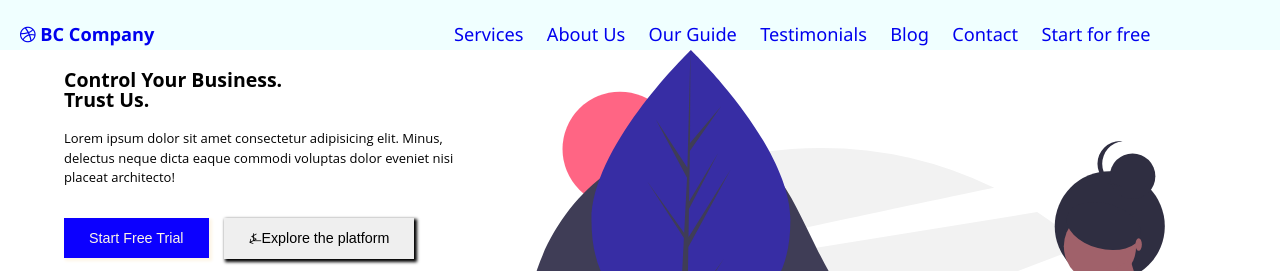
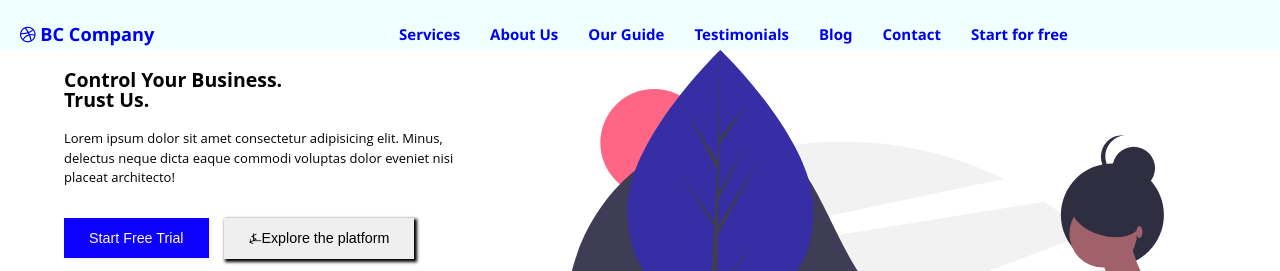
Before and after one commit to livelinksinfo/drbbble-landing-page, a plain HTML site: page index.html in a window 1280 px wide. Shown: the top 271 px of the page. Drawn offline with Linux system fonts and the light colour scheme; a web font is replaced by a local one.

Commit message:
editting

```diff
--- a/assets/style.css
+++ b/assets/style.css
@@ -29,15 +29,46 @@ body {
 }
 
 .navbar {
+    float: right;
     width: 70%;
     position: relative;
-    padding: 25px 0 15px 60px;
+    padding: 25px 0;
     flex-flow: row-reverse;
 }
 
-.nav {
+.navbar .nav {
     /* float: right; */
     text-align: left;
+    float: left;
+}
+
+.navbar .nav a {
+    font-weight: 600;
+    font-size: 15px;
+}
+
+li.quote {
+    margin-left: 20px;
+    width: 70%;
+    display: inline-block;
+}
+
+li.nav a {
+    text-decoration: none;
+    font-family: 'Segoe UI', Tahoma, Geneva, Verdana, sans-serif;
+    font-size: 1.4em;
+    padding: 5px 15px;
+}
+
+li.nav {
+    display: block;
+    /* padding: 0 30px; */
+    list-style: none;
+}
+
+li.nav a:hover {
+    color: #ffffff;
+    background-color: black;
 }
 
 h1 {
@@ -50,36 +81,6 @@ h1 {
     height: auto;
     margin: 0 auto 25px auto;
     top: 30px;
-}
-
-li.quote {
-    margin-left: 20px;
-    width: 70%;
-    display: inline-block;
-}
-
-li.nav a {
-    text-decoration: none;
-    font-family: 'Segoe UI', Tahoma, Geneva, Verdana, sans-serif;
-    font-size: 1.4em;
-}
-
-li.nav {
-    display: inline;
-    padding: 0 10px;
-    list-style: none;
-}
-
-li.nav:hover {
-    color: #ffffff;
-    background-color: rgb(197, 195, 195);
-    /* text-transform: uppercase; */
-    padding-top: 12px;
-    padding-bottom: 4px;
-}
-
-li.nav a:hover {
-    color: #ffffff;
 }
 
 .section-1,
@@ -176,11 +177,17 @@ hr.style:before {
 
 .class-2 {
     width: 60%;
+    background-image: url("../svg/undraw_dream_world_cin1.svg");
+    background-position: 40px;
+    background-size: contain;
+    background-repeat: no-repeat;
+    height: 540px;
 }
 
-.class-2 img {
+
+/* .class-2 img {
     width: 100%;
-}
+} */
 
 .body {
     width: 25%;
@@ -230,11 +237,13 @@ hr.style:before {
 }
 
 .indent {
-    margin: 20px 0px 20px 33px;
+    margin: 20px 0px;
     /* margin-left: 33px; */
     line-height: 1.6em;
     font-size: 1.2em;
     font-family: 'Segoe UI', Tahoma, Geneva, Verdana, sans-serif;
+    border-left: 1px solid hsl(17, 90%, 51%);
+    padding-left: 50px;
 }
 
 .layout-1 img,
--- a/index.html
+++ b/index.html
@@ -58,7 +58,7 @@
                     </ul>
                 </div>
             </div>
-            <div class="class-2"><img src="./svg/undraw_dream_world_cin1.svg" alt=""></div>
+            <div class="class-2"></div>
         </section>
         <div class="head">
             <h1 class="center">Control your Business</h1>
```
